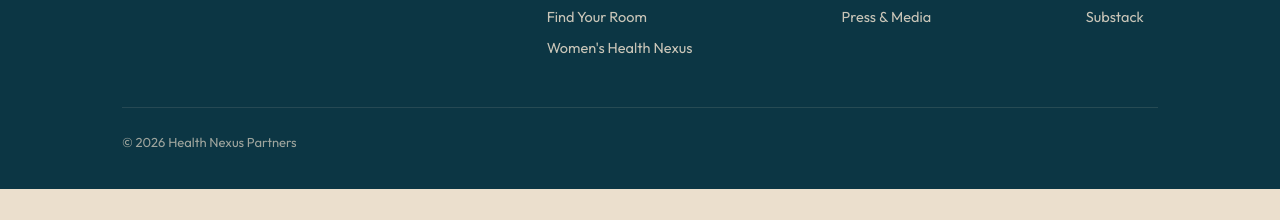
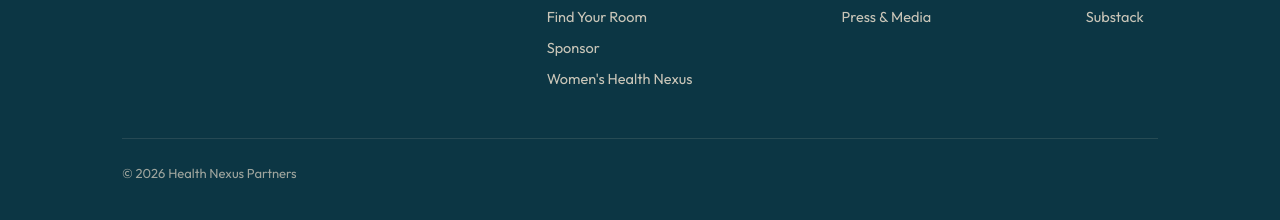
Before and after one commit to oliviabaine24/HealthNexusPartners, a plain HTML site: page press/index.html in a window 1280 px wide. Shown: the part 3348-3568 px from the top of the page. Before the commit the page ends 3537 px from the top, so only its background shows below. Drawn offline with Linux system fonts and the light colour scheme.

Commit message:
Add files via upload

```diff
--- a/press/index.html
+++ b/press/index.html
@@ -221,6 +221,7 @@
         <a href="../#what-we-do">What We Do</a>
         <a href="../#who-its-for">Who It's For</a>
         <a href="../#find-your-room">Find Your Room</a>
+        <a href="../sponsor/">Sponsor</a>
         <a href="/whn/" target="_blank" rel="noopener">Women's Health Nexus</a>
       </div>
       <div class="footer-col">
```
